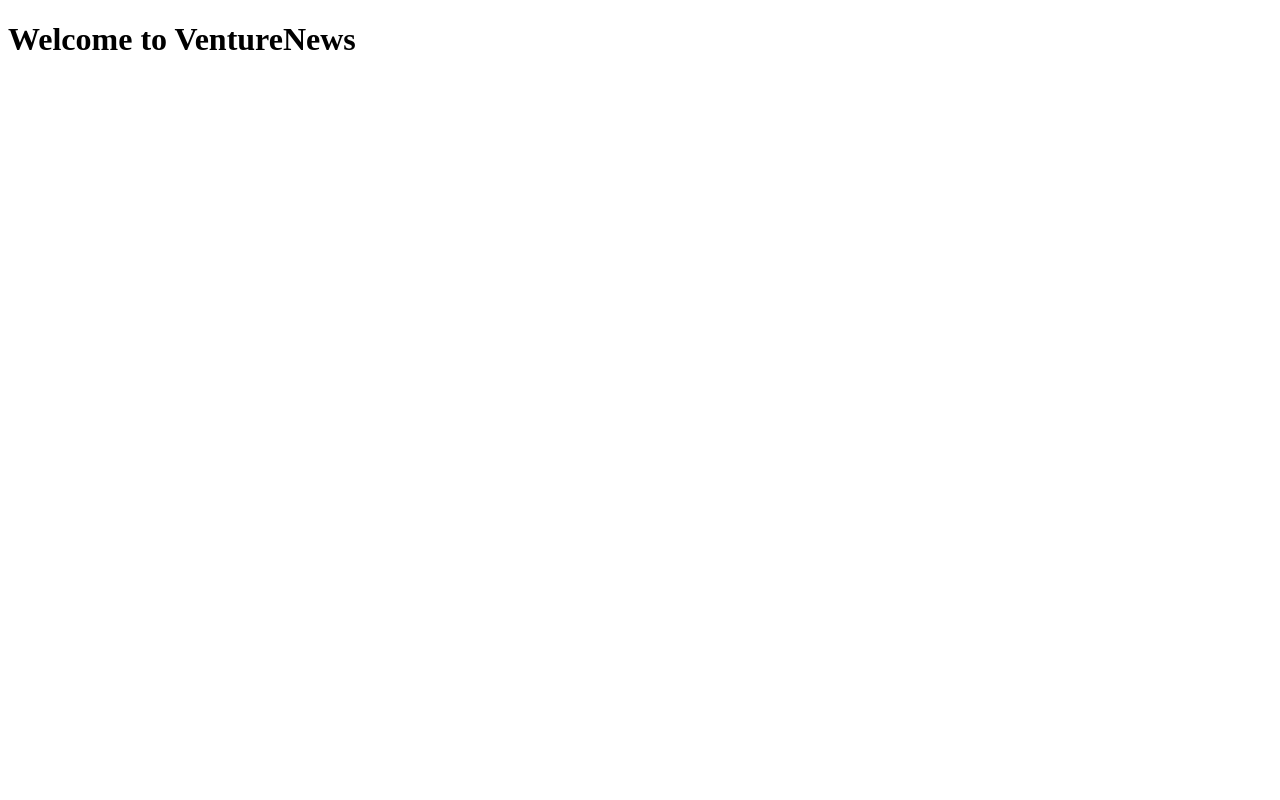
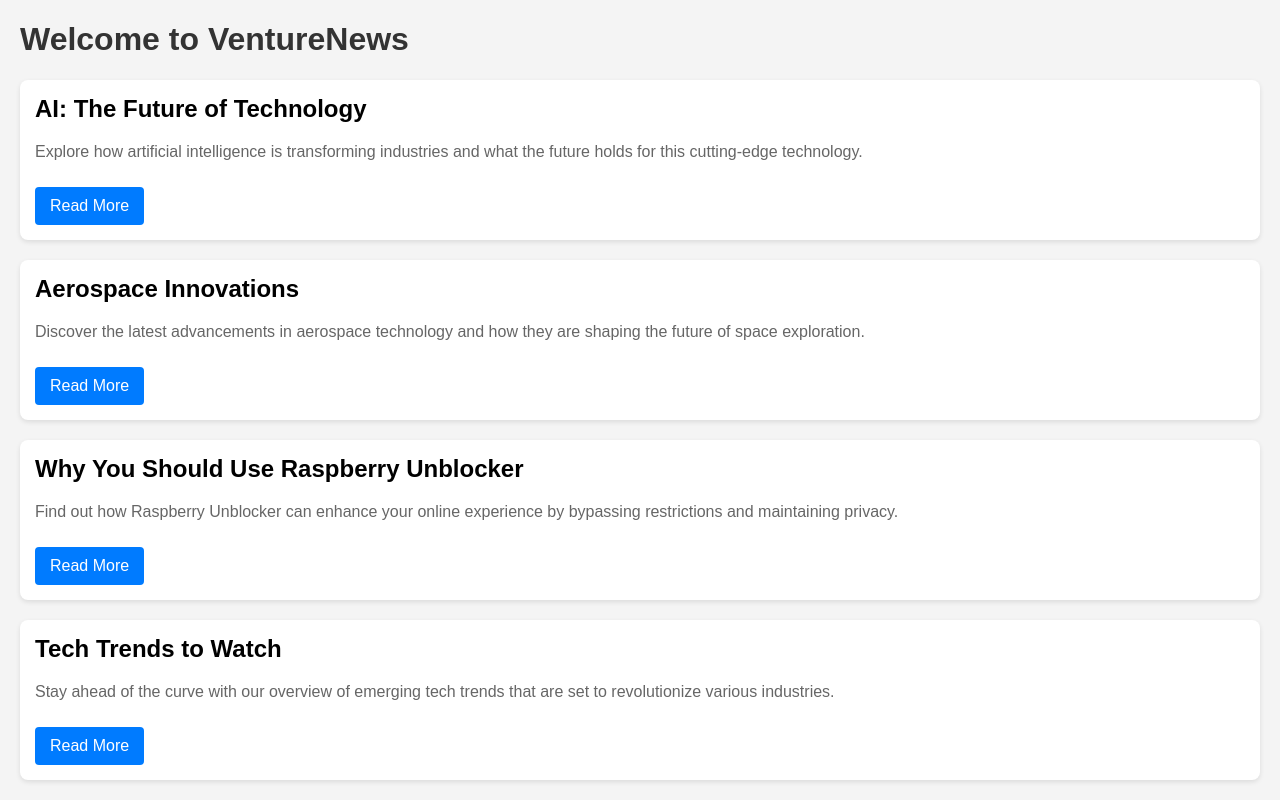
Before and after one commit to MrInc0gnito/Raspberry, a plain HTML site: page index.html in a window 1280 px wide. Drawn offline with Linux system fonts and the light colour scheme.

Commit message:
Update index.html

```diff
--- a/index.html
+++ b/index.html
@@ -4,8 +4,69 @@
     <meta charset="UTF-8">
     <meta name="viewport" content="width=device-width, initial-scale=1.0">
     <title>VentureNews</title>
+    <style>
+        body {
+            font-family: Arial, sans-serif;
+            margin: 20px;
+            padding: 0;
+            background-color: #f4f4f4;
+        }
+        h1 {
+            color: #333;
+        }
+        .article {
+            background-color: #fff;
+            border-radius: 8px;
+            box-shadow: 0 2px 5px rgba(0, 0, 0, 0.1);
+            margin-bottom: 20px;
+            padding: 15px;
+        }
+        .article h2 {
+            margin-top: 0;
+        }
+        .button {
+            display: inline-block;
+            margin-top: 10px;
+            padding: 10px 15px;
+            color: #fff;
+            background-color: #007bff;
+            text-decoration: none;
+            border-radius: 4px;
+        }
+        .button:hover {
+            background-color: #0056b3;
+        }
+        .preview {
+            color: #666;
+        }
+    </style>
 </head>
 <body>
     <h1>Welcome to VentureNews</h1>
+
+    <div class="article">
+        <h2>AI: The Future of Technology</h2>
+        <p class="preview">Explore how artificial intelligence is transforming industries and what the future holds for this cutting-edge technology.</p>
+        <a href="#ai-article" class="button">Read More</a>
+    </div>
+
+    <div class="article">
+        <h2>Aerospace Innovations</h2>
+        <p class="preview">Discover the latest advancements in aerospace technology and how they are shaping the future of space exploration.</p>
+        <a href="#aerospace-article" class="button">Read More</a>
+    </div>
+
+    <div class="article">
+        <h2>Why You Should Use Raspberry Unblocker</h2>
+        <p class="preview">Find out how Raspberry Unblocker can enhance your online experience by bypassing restrictions and maintaining privacy.</p>
+        <a href="#raspberry-unblocker-article" class="button">Read More</a>
+    </div>
+
+    <div class="article">
+        <h2>Tech Trends to Watch</h2>
+        <p class="preview">Stay ahead of the curve with our overview of emerging tech trends that are set to revolutionize various industries.</p>
+        <a href="#tech-trends-article" class="button">Read More</a>
+    </div>
+
 </body>
 </html>
```
